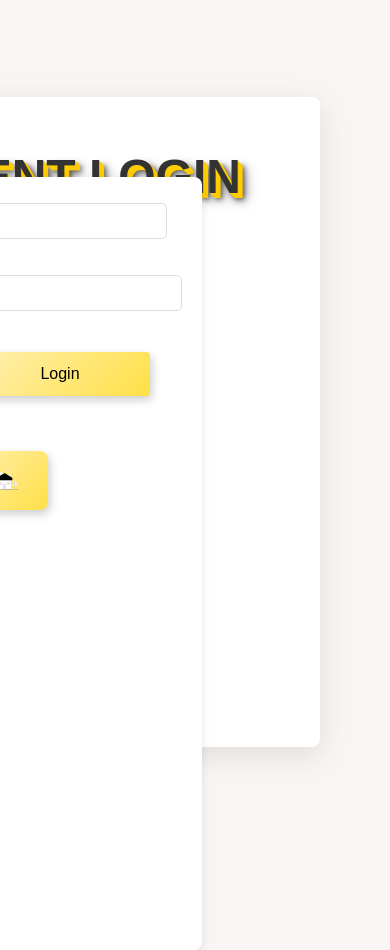
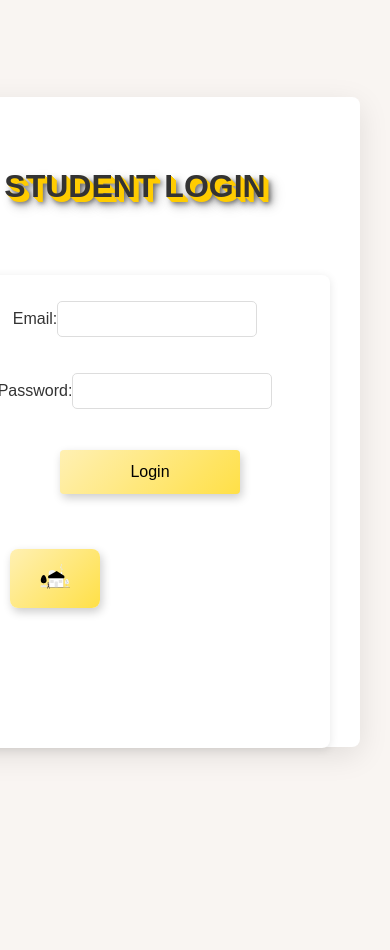
Before and after one commit to elif5446/we_cant_think_of_a_name_SOEN341-Project_F24, a React (Create React App) app in the folder client/: page /student-login in a window 390 px wide. After the commit the page ends 844 px from the top, so only its background shows below. Built offline with nearby package versions, Linux system fonts and the light colour scheme.

Commit message:
Refactored instructorlogin and studentlogin

```diff
--- a/client/src/components/InstructorLogin.js
+++ b/client/src/components/InstructorLogin.js
@@ -20,8 +20,12 @@ const InstructorLogin = () => {
                 }
             });
 
-            if (!response.ok) {
-                throw new Error("Login failed");
+            if (response.status === 401) {
+                throw new Error("Your password is wrong. Please try again.");
+            } else if (response.status === 400) {
+                throw new Error("User does not exist.");
+            } else if (!response.ok) {
+                throw new Error("Something Went Wrong");
             }
 
             const data = await response.json();
@@ -42,32 +46,30 @@ const InstructorLogin = () => {
         <div className="instructor-login-page">
             <div className="instructor-login-container">
                 <img src="/images/teacher.svg" alt="Sign Up Icon" className="instructor-icon" />
-                <div id="login-section"><br></br>
-                    <h1 className="title">INSTRUCTOR</h1>
-                    <h1 className="title">LOGIN</h1>
-
-
+                <div id="login-section">
+                    <h2 className="main-title">INSTRUCTOR LOGIN</h2>
                     <form id="form-group" onSubmit={login}>
-                        <div className="form-group"><br></br>
-                            <label htmlFor="email">Email:</label><br></br>
+                        <div className="form-group">
+                            <label htmlFor="email">Email:</label>
                             <input type="text" id="email" name="email" required />
                         </div>
                         <div className="form-group">
-                            <label htmlFor="password">Password:</label><br></br>
+                            <label htmlFor="password">Password:</label>
                             <input type="password" id="password" name="password" required />
                         </div>
                         <div className="form-group">
-                                <button type="submit" className="login">Login</button>
-                            </div>
+                            <button className="loginbutton" type="submit">Login</button>
+                        </div>
                         <Link to="/">
-                            <button className="return">
+                            <button className="returnH">
                                 <img src="/images/home.svg" alt="Home Icon" className="home-avatar" />
                             </button>
                         </Link>
                     </form>
                 </div>
             </div>
-        </div>)
+        </div>
+    );
 };
 
 export default InstructorLogin;
--- a/client/src/components/StudentLogin.js
+++ b/client/src/components/StudentLogin.js
@@ -49,7 +49,7 @@ const StudentLogin = () => {
             <div className="student-login-container">
                 <img src="/images/loginStudent.svg" alt="Sign Up Icon" className="student-icon" />
                 <div id="login-section">
-                    <h1 className="main-title">STUDENT LOGIN</h1>
+                    <h2 className="main-title">STUDENT LOGIN</h2>
                     <form id="form-group" onSubmit={login}>
                         <div className="form-group">
                             <label htmlFor="email">Email:</label>
--- a/client/src/styles/StudentLogin.css
+++ b/client/src/styles/StudentLogin.css
@@ -8,19 +8,16 @@
     display: flex;
     align-items: center;
     padding: 20px;
-    gap:100px;
-
-
+    gap: 100px;
 }
 .student-login-page {
-    display:flex;
-    justify-content:flex-end;
-    background-color:#f9f5f2;
-    height:100vh;
-    padding-right:50px;
+    display: flex;
+    justify-content: flex-end;
+    background-color: #f9f5f2;
+    height: 100vh;
+    padding-right: 50px;
     font-family: 'Arial', sans-serif;
-    margin:0;
-
+    margin: 0;
 }
 
 
@@ -28,14 +25,14 @@
     border-radius: 8px;
     box-shadow: 0 8px 30px rgba(0, 0, 0, 0.1);
     background-color: #ffffff;
-    width:400px;
-    height:550px;
-    padding:20px;
-    display:flex;
+    width: 400px;
+    height: 400px;
+    padding: 20px;
+    display: flex;
     flex-direction: column;
     align-items: center;
-    text-align:center;
-    z-index:1;
+    text-align: center;
+    z-index: 1;
 }
 
 #login-form {
@@ -48,72 +45,74 @@
 }
 
 label {
+    display: inline-block;
+    margin-top: 15px;
     margin-bottom: 15px;
-    margin-top:15px;
-    display: inline-block;
-
 }
 
-input[type = "text"], input[type="password"] {
+input[type="text"],
+input[type="password"] {
     width: 200px !important;
     padding: 10px;
+    margin-top: 5px;
+    box-sizing: border-box;
     border: 1px solid #ddd;
     border-radius: 5px;
-    margin-top:5px;
-    box-sizing: border-box;
 }
 
 input[type="text"][name="ID"]:hover,
-input[type="password"][name="PWD"]:hover{
+input[type="password"][name="PWD"]:hover {
     background: linear-gradient(135deg, #fff0b3, #ffe047);
     transform: translateY(-3px);
 }
 
-
-
-button.loginbutton, button.returnH{
-    border: none;
+button.loginbutton,
+button.returnH {
     padding: 15px 30px;
     margin-top: 20px;
-    margin-left:30px;
+    margin-left: 30px;
     font-size: 1rem;
+    background: linear-gradient(135deg, #fff0b3, #ffe047);
+    border: none;
+    border-radius: 8px;
+    box-shadow: 2px 4px 10px rgba(0, 0, 0, 0.2);
     cursor: pointer;
-    border-radius:8px;
-    background: linear-gradient(135deg, #fff0b3, #ffe047);
     transition: all 0.3s ease;
-    box-shadow: 2px 4px 10px rgba(0, 0, 0, 0.2);
 }
 
 button:hover {
     background: linear-gradient(135deg, #ffe047, #fff0b3);
     transform: translateY(-3px);
+}
 
+.student-icon {
+    width: 400px;
+    height: 350px;
+    margin-top: 25px;
+    margin-left: 25px;
 }
-.student-icon {
-    width: 600px;
-    height: 800px;
-    margin-top: 110px;
-    margin-left:25px;
+
+.home-avatar {
+    width: 30px;
+    height: auto;
 }
-.home-avatar {
-    width:30px;
-    height:auto;
-}
+
 .returnH {
-    margin-bottom: 400px;
+    margin-bottom: 100px;
     margin-left: 310px;
     background: linear-gradient(135deg, #f3efdc, #fff8d5);
     transition: all 0.3s ease;
     box-shadow: 2px 4px 10px rgba(0, 0, 0, 0.2);
 }
 
-
 .main-title {
-    font-size: 3rem;
+    font-size: 2rem;
+    margin-top: 20px;
+    margin-bottom: 20px;
     font-weight: bold;
-    margin-top: 30px;
     color: #333;
     text-align: center;
+    line-height: 1.2;
     text-shadow:
         1px 1px 0px #ffcc00,
         2px 2px 0px #ffcc00,
@@ -123,6 +122,36 @@ button:hover {
         6px 6px 5px rgba(0, 0, 0, 0.6),
         7px 7px 10px rgba(0, 0, 0, 0.4),
         8px 8px 15px rgba(0, 0, 0, 0.2);
-    line-height:0px;
+}
 
+#form-group {
+    margin-top: 50px;
+    width: 100%;
 }
+
+/* Add these media queries */
+@media screen and (max-width: 768px) {
+    .student-icon {
+        display: none; /* Hide the image */
+    }
+
+    .student-login-container {
+        justify-content: center; /* Center the login form */
+        padding: 10px;
+    }
+
+    #login-section {
+        width: 100%; /* Make login section full width */
+        max-width: 350px; /* But limit its maximum width */
+        margin: 0 auto;
+    }
+
+    .student-login-page {
+        padding: 0 20px; /* Reduce padding on smaller screens */
+    }
+
+    .main-title {
+        font-size: 2rem;
+        margin-bottom: 20px;
+    }
+}
```
Also changed, not shown: 2 other files (tests, documents, lock files or other folders). Lines whose indentation alone changed are shown as unchanged.
